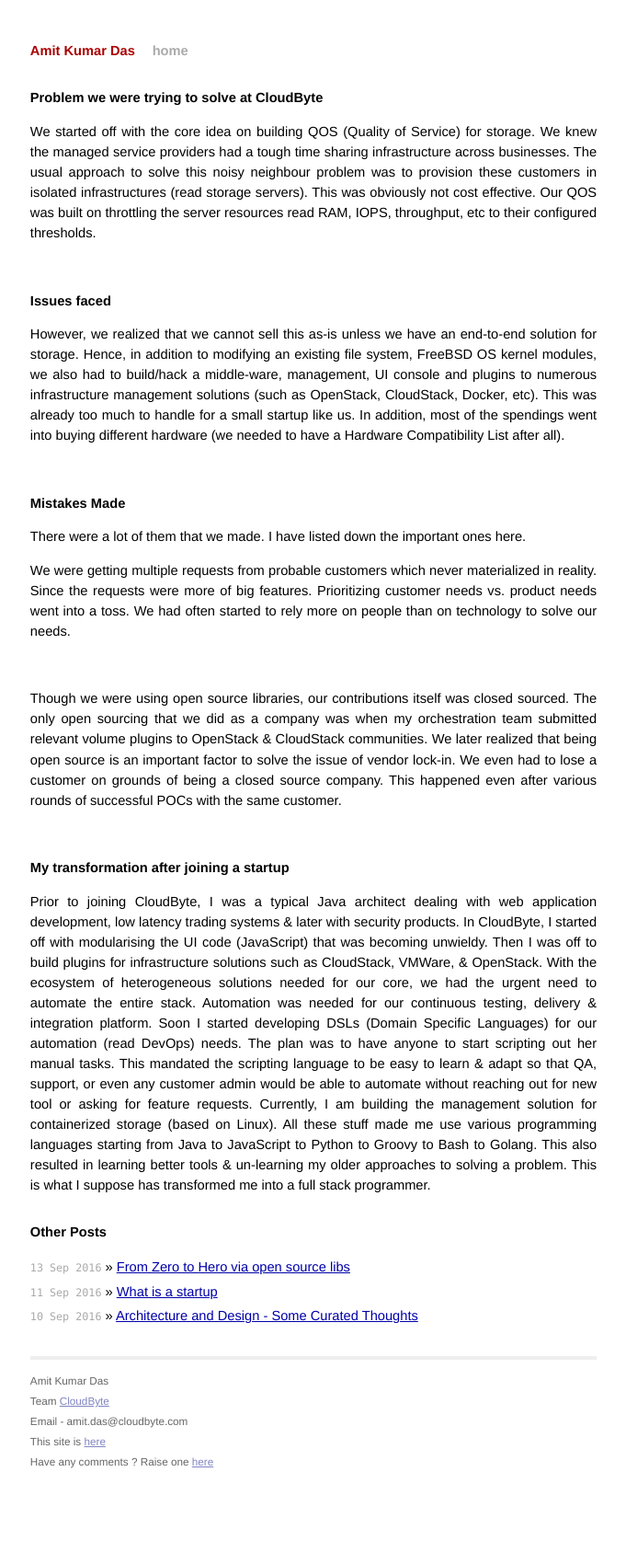
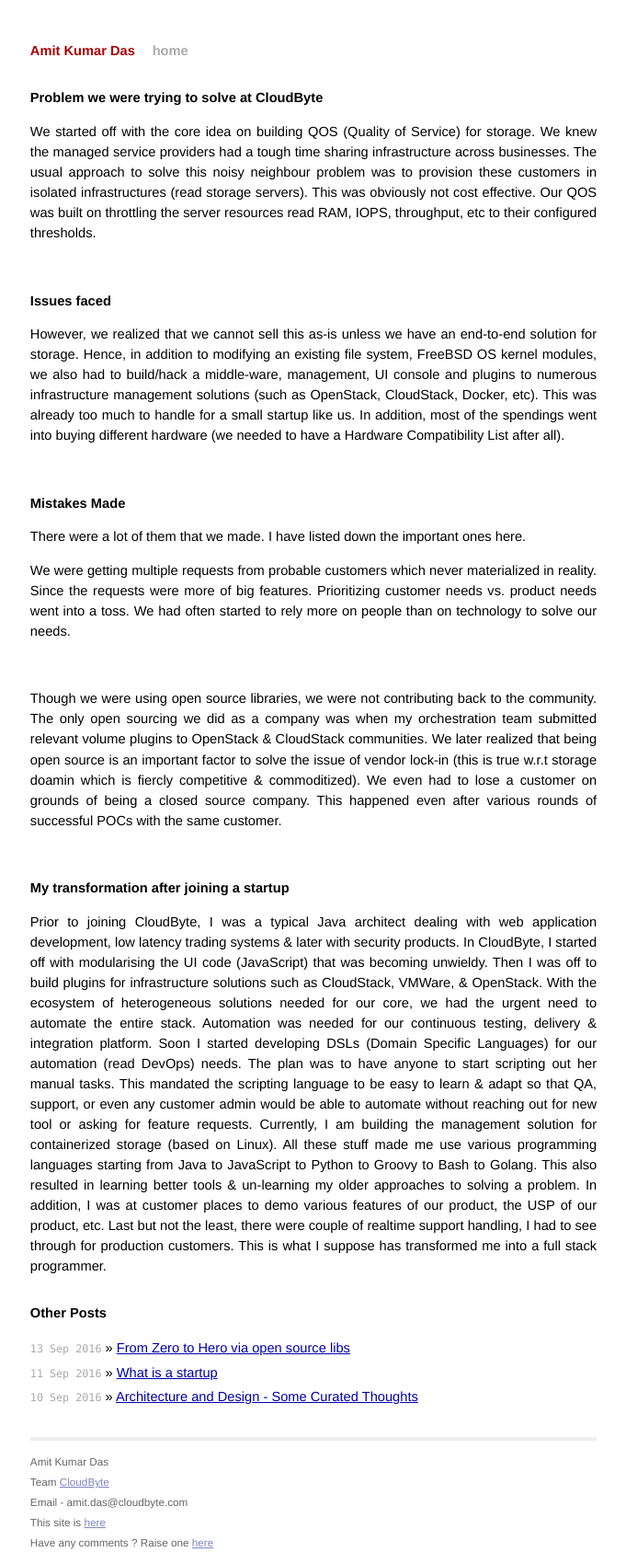
Before and after one commit to AmitKumarDas/amitkumardas.github.io, a Jekyll site: the page built from _posts/2016-08-20-lessons-learned-at-CloudByte.md, in a window 1280 px wide. Shown: the whole page at 92% size, without its empty margins (299-980 px from the left). Built offline with Jekyll 4.4.1, drawn with Linux system fonts in a browser that asks for light colours; before the commit the page ends 1612 px from its top, so only the background shows below that.

Commit message:
Update 2016-08-20-lessons-learned-at-CloudByte.md

```diff
--- a/_posts/2016-08-20-lessons-learned-at-CloudByte.md
+++ b/_posts/2016-08-20-lessons-learned-at-CloudByte.md
@@ -38,11 +38,12 @@
 
 <br />
 
-> Though we were using open source libraries, our contributions itself was closed
-sourced. The only open sourcing that we did as a company was when my orchestration
+> Though we were using open source libraries, we were not contributing back to the
+community. The only open sourcing we did as a company was when my orchestration
 team submitted relevant volume plugins to OpenStack & CloudStack communities. We
 later realized that being open source is an important factor to solve the issue
-of vendor lock-in. We even had to lose a customer on grounds of being a closed
+of vendor lock-in (this is true w.r.t storage doamin which is fiercly competitive &
+commoditized). We even had to lose a customer on grounds of being a closed
 source company. This happened even after various rounds of successful POCs with
 the same customer.
 
@@ -65,5 +66,7 @@
 for containerized storage (based on Linux). All these stuff made me use various
 programming languages starting from Java to JavaScript to Python to Groovy to Bash to
 Golang. This also resulted in learning better tools & un-learning my older approaches to
-solving a problem. This is what I suppose has transformed me into a full stack
-programmer.
+solving a problem. In addition, I was at customer places to demo various features of our
+product, the USP of our product, etc. Last but not the least, there were couple of realtime
+support handling, I had to see through for production customers. This is what I suppose has
+transformed me into a full stack programmer.
```
